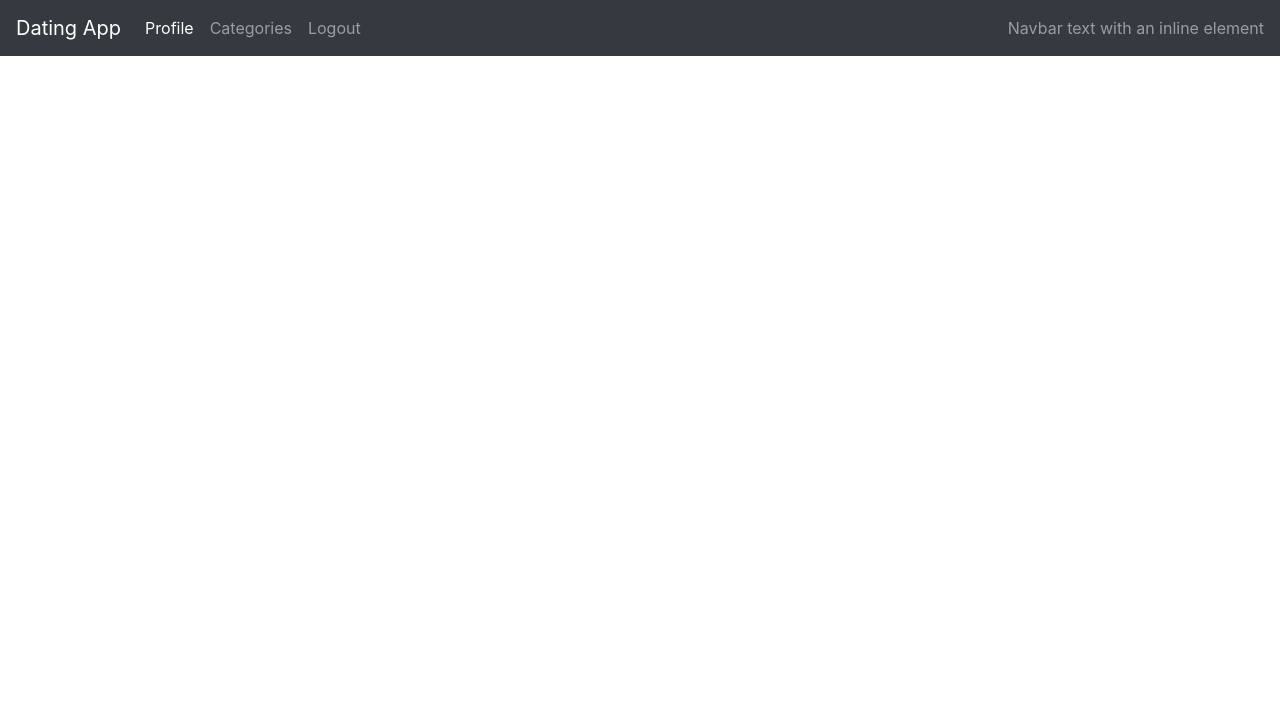
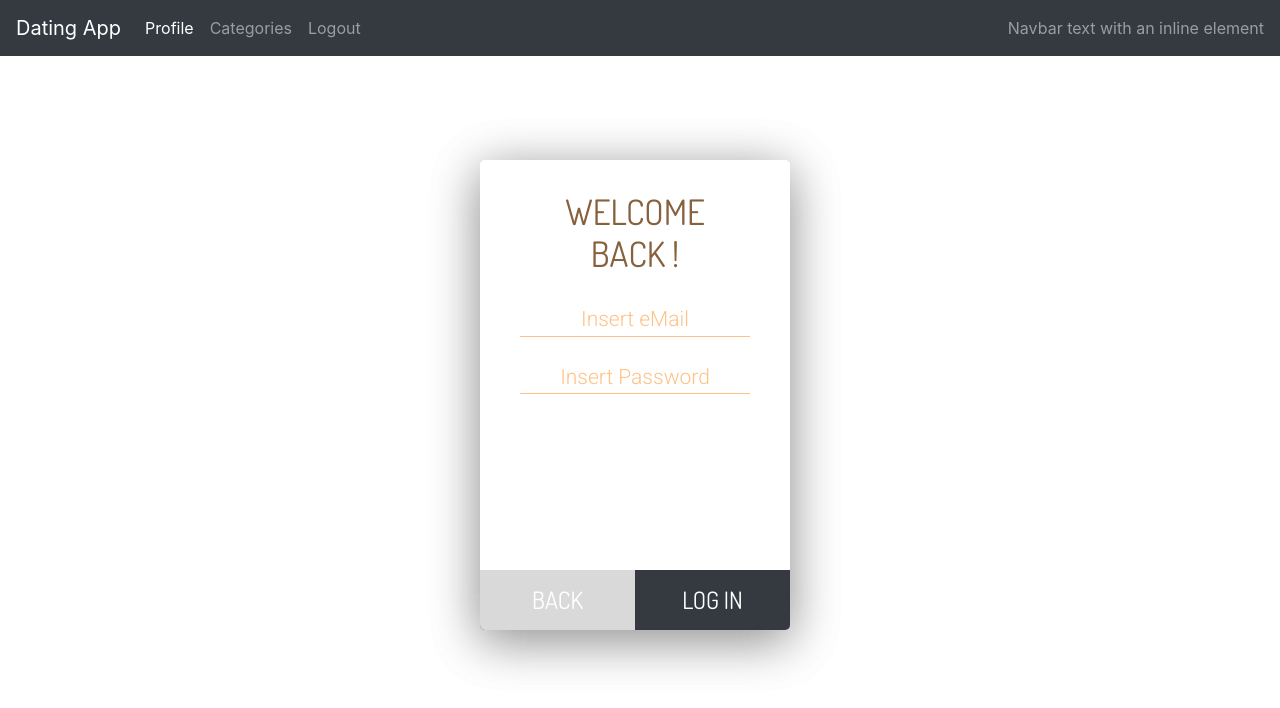
Before and after one commit to adriennDanics/geek-of-your-life-angular, an Angular app: page / in a window 1280 px wide. Shown: the top 708 px of the page. Built offline with nearby package versions, Linux system fonts and the light colour scheme.

Commit message:
Login screen added

```diff
--- a/src/app/app.component.html
+++ b/src/app/app.component.html
@@ -1 +1,2 @@
 <app-navbar></app-navbar>
+<app-userhandling *ngIf="!user"></app-userhandling>
--- a/src/app/app.component.ts
+++ b/src/app/app.component.ts
@@ -7,4 +7,5 @@ import { Component } from '@angular/core';
 })
 export class AppComponent {
   title = 'geek-of-your-life';
+  user: boolean = false;
 }
--- a/src/app/userhandling/userhandling.component.css
+++ b/src/app/userhandling/userhandling.component.css
@@ -0,0 +1,257 @@
+@import 'https://fonts.googleapis.com/css?family=Dosis|Roboto:300,400';
+* {
+  margin: 0;
+  padding: 0;
+}
+
+body {
+  background: #ffc185;
+}
+
+.container{
+  position:absolute;
+  width: auto;
+  height:auto;
+  top: calc(50% - 240px);
+  left: calc(50% - 160px);
+}
+
+form {
+  position: absolute;
+  text-align: center;
+  background: #fff;
+  width: 310px;
+  height: 470px;
+  border-radius: 5px;
+  padding: 30px 20px 0 20px;
+  box-shadow: 0 10px 50px 0 rgba(0, 0, 0, 0.25);
+  box-sizing: border-box;
+}
+
+p {
+  font-family: 'Roboto', sans-serif;
+  font-weight: 100;
+  text-transform: uppercase;
+  font-size: 12px;
+  color: #87613d;
+  margin-bottom: 40px;
+}
+
+p > span {
+  padding-top: 3px;
+  display: block;
+  font-weight: 400;
+  font-size: 9px;
+}
+
+h3 {
+  font-family: 'Dosis';
+  font-size: 35px;
+  text-transform: uppercase;
+  color: #87613d;
+  margin-bottom: 30px;
+}
+
+input,
+button{
+  outline: none !important;
+}
+
+button.fb {
+  border: none;
+  background: #3b5998;
+  width: 160px;
+  height: 25px;
+  font-family: 'Roboto', sans-serif;
+  font-size: 12px;
+  color: #fff;
+  text-transform: uppercase;
+  border-radius: 4px;
+  border: 1px solid #29487d;
+  cursor: pointer;
+  margin-bottom: 20px;
+  transition:all 0.3s linear;
+}
+button.fb:hover {
+  background: #fff;
+  color: #3b5998;
+}
+
+button.form-btn {
+  position: absolute;
+  width: 50%;
+  height: 60px;
+  bottom: 0;
+  border: 0;
+  font-family: 'Dosis';
+  font-size: 24px;
+  text-transform: uppercase;
+  cursor: pointer;
+}
+
+button.form-btn.sx {
+  left: 0;
+  border-radius: 0 0 0 5px;
+  background-color: #343a40;
+  color: #fff;
+  transition:all 0.3s linear;
+}
+
+button.form-btn.sx:hover {
+  background-color:#3b5998;
+  color: #fff;
+}
+
+button.form-btn.sx.back {
+  background-color: rgba(0, 0, 0, 0.15);
+  transition:all 0.3s linear;
+}
+
+button.form-btn.sx.back:hover {
+  background-color: rgba(0, 0, 0, 0.35);
+}
+
+button.form-btn.dx {
+  right: 0;
+  border-radius: 0 0 5px 0;
+  background-color: #343a40;
+  color: #fff;
+}
+
+input {
+  border: none;
+  border-bottom: 1px solid #ffc185;
+  width: 85%;
+  font-family: 'Roboto';
+  color: #343a40;
+  text-align: center;
+  font-size: 21px;
+  font-weight:100;
+  margin-bottom:25px;
+}
+
+::-webkit-input-placeholder {
+  color: #ffc185;
+  font-family: 'Roboto';
+  font-weight:100;
+}
+
+:-moz-placeholder {
+  color: #ffc185;
+  font-family: 'Roboto';
+  font-weight:100;
+}
+
+::-moz-placeholder {
+  color: #ffc185;
+  font-family: 'Roboto';
+  font-weight:100;
+}
+
+:-ms-input-placeholder {
+  color: #ffc185;
+  font-family: 'Roboto';
+  font-weight:100;
+}
+
+.signIn input,
+.signUp .w100 {
+  width: 100%;
+}
+
+.signIn{
+  z-index: 1;
+  transform: perspective(100px) translate3d(100px, 0px, -30px);
+  opacity: 0.5;
+}
+
+.signUp {
+  z-index: 2;
+}
+.active-dx{
+  animation-name: foregrounding-dx;
+  animation-duration: 0.9s;
+  animation-fill-mode: forwards;
+}
+
+.active-sx{
+  animation-name: foregrounding-sx;
+  animation-duration: 0.9s;
+  animation-fill-mode: forwards;
+}
+
+.inactive-dx{
+  animation-name: overshadowing-dx;
+  animation-duration: 0.9s;
+  animation-fill-mode: forwards;
+}
+
+.inactive-sx{
+  animation-name: overshadowing-sx;
+  animation-duration: 0.9s;
+  animation-fill-mode: forwards;
+}
+
+@keyframes overshadowing-dx {
+  0%{
+    z-index:2;
+    transform: perspective(100px) translate3d(0px, 0px, 0px);
+    opacity: 1;
+    box-shadow: 0 10px 50px 0 rgba(0, 0, 0, 0.25);
+  }
+  100%{
+    z-index: 1;
+    transform: perspective(100px) translate3d(100px, 0px, -30px);
+    opacity: 0.5;
+    box-shadow: 0 10px 20px 0 rgba(0, 0, 0, 0.25);
+  }
+}
+
+@keyframes overshadowing-sx {
+  0%{
+    z-index:2;
+    transform: perspective(100px) translate3d(0px, 0px, 0px);
+    opacity: 1;
+    box-shadow: 0 10px 50px 0 rgba(0, 0, 0, 0.25);
+  }
+  100%{
+    z-index: 1;
+    transform: perspective(100px) translate3d(-100px, 0px, -30px);
+    opacity: 0.5;
+    box-shadow: 0 10px 20px 0 rgba(0, 0, 0, 0.25);
+  }
+}
+
+@keyframes foregrounding-dx {
+  0%{
+    z-index:1;
+    transform: perspective(100px) translate3d(100px, 0px, -30px);
+    opacity: 0.5;
+  }
+  50%{
+    z-index:2;
+    transform: perspective(100px) translate3d(400px, 0px, -30px);
+  }
+  100%{
+    z-index:2;
+    transform: perspective(100px) translate3d(0px, 0px, 0px);
+    opacity: 1;
+  }
+}
+
+@keyframes foregrounding-sx {
+  0%{
+    z-index:1;
+    transform: perspective(100px) translate3d(-100px, 0px, -30px);
+    opacity: 0.5;
+  }
+  50%{
+    z-index:2;
+    transform: perspective(100px) translate3d(-400px, 0px, -30px);
+  }
+  100%{
+    z-index:2;
+    transform: perspective(100px) translate3d(0px, 0px, 0px);
+    opacity: 1;
+  }
+  }
--- a/src/app/userhandling/userhandling.component.html
+++ b/src/app/userhandling/userhandling.component.html
@@ -1,3 +1,20 @@
-<p>
-  userhandling works!
-</p>
+<div class="container">
+  <form id="signUp">
+    <h3>Create Your Account</h3>
+    <p>Just enter your email address<br>
+      and your password for join.
+    </p>
+    <input class="w100" type="email" placeholder="Insert eMail" required autocomplete='off' />
+    <input type="password" placeholder="Insert Password" required />
+    <input type="password" placeholder="Verify Password" required />
+    <button class="form-btn sx log-in" type="button" (click)="onLogin()">Log In</button>
+    <button class="form-btn dx" type="submit">Sign Up</button>
+  </form>
+  <form id="signIn">
+    <h3>Welcome<br>Back !</h3>
+    <input type="email" placeholder="Insert eMail" autocomplete='off' required />
+    <input type="password" placeholder="Insert Password" required />
+    <button class="form-btn sx back" type="button" (click)="onBack()">Back</button>
+    <button class="form-btn dx" type="submit">Log In</button>
+  </form>
+</div>
--- a/src/app/userhandling/userhandling.component.ts
+++ b/src/app/userhandling/userhandling.component.ts
@@ -1,4 +1,5 @@
 import { Component, OnInit } from '@angular/core';
+import {$, element} from "protractor";
 
 @Component({
   selector: 'app-userhandling',
@@ -12,4 +13,18 @@ export class UserhandlingComponent implements OnInit {
   ngOnInit() {
   }
 
+  onLogin() {
+    document.getElementById("signIn").classList.add("active-dx");
+    document.getElementById("signUp").classList.add("inactive-sx");
+    document.getElementById("signUp").classList.remove("active-sx");
+    document.getElementById("signIn").classList.remove("inactive-dx");
+  }
+
+  onBack() {
+    document.getElementById("signIn").classList.add("inactive-dx");
+    document.getElementById("signUp").classList.add("active-sx");
+    document.getElementById("signUp").classList.remove("inactive-sx");
+    document.getElementById("signIn").classList.remove("active-dx");
+  }
+
 }
```
